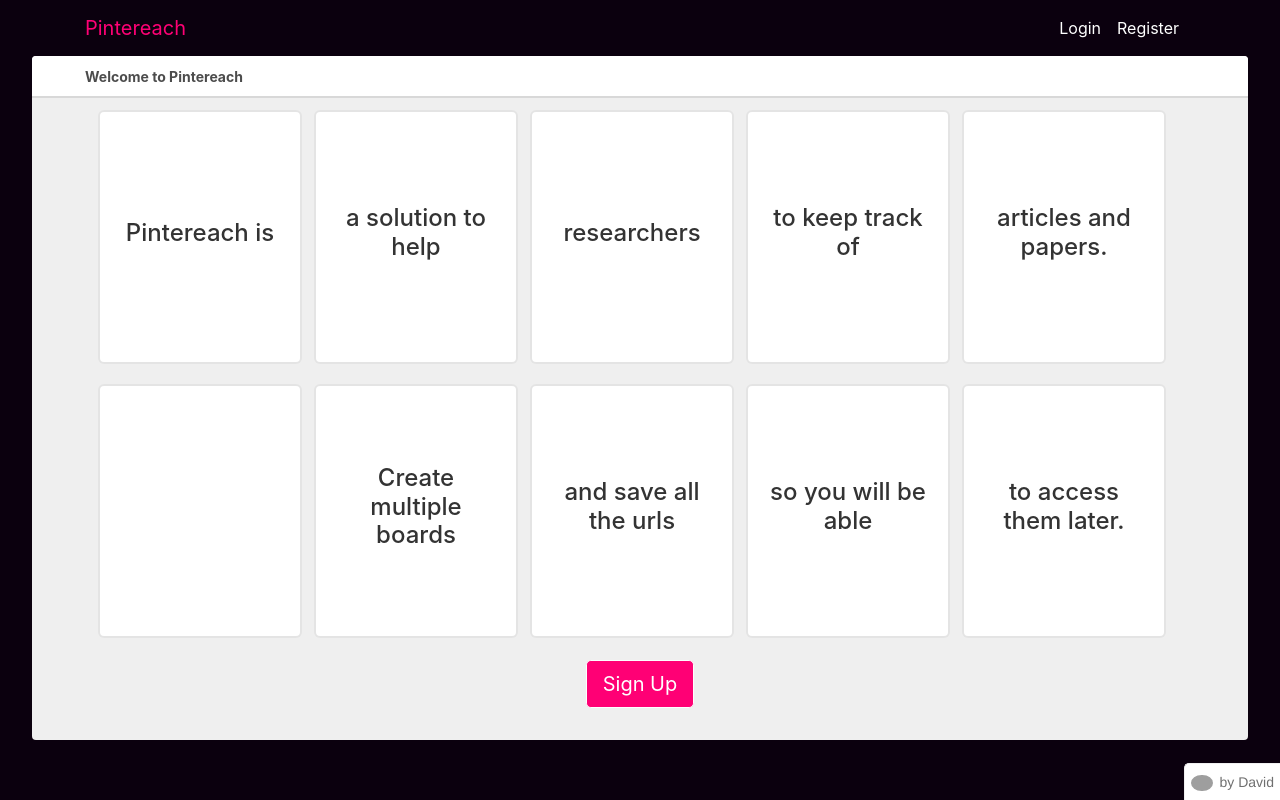
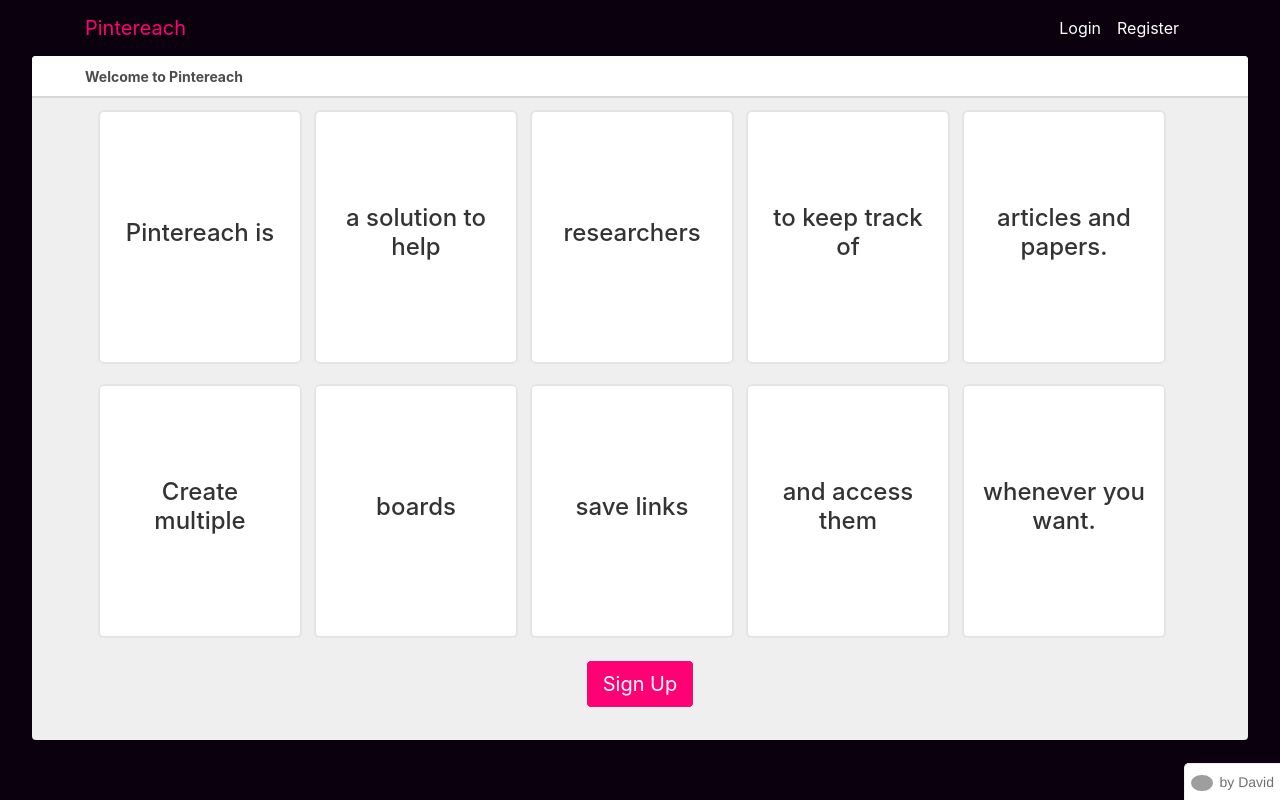
Before and after one commit to daquinons/pintereach-react, a React (Create React App) app: page / in a window 1280 px wide. Built offline with nearby package versions, Linux system fonts and the light colour scheme; grey boxes are pictures that could not be loaded.

Commit message:
Change Home text

```diff
--- a/src/components/Home/Home.jsx
+++ b/src/components/Home/Home.jsx
@@ -33,11 +33,11 @@ const Home = props => {
               <CardHome text="researchers" />
               <CardHome text="to keep track of" />
               <CardHome text="articles and papers." />
-              <CardHome text="" />
-              <CardHome text="Create multiple boards" />
-              <CardHome text="and save all the urls" />
-              <CardHome text="so you will be able" />
-              <CardHome text="to access them later." />
+              <CardHome text="Create multiple" />
+              <CardHome text="boards" />
+              <CardHome text="save links" />
+              <CardHome text="and access them" />
+              <CardHome text="whenever you want." />
             </StyledContainerFlex>
           </Col>
         </Row>
```
